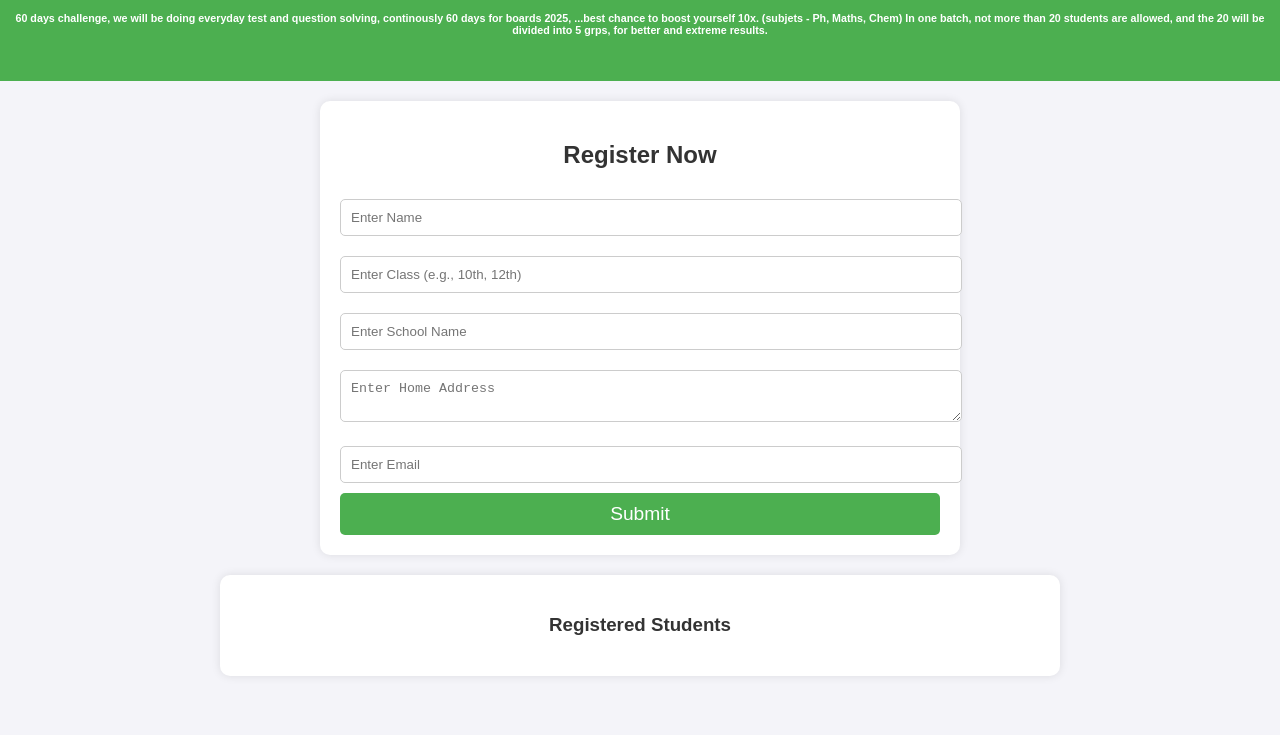
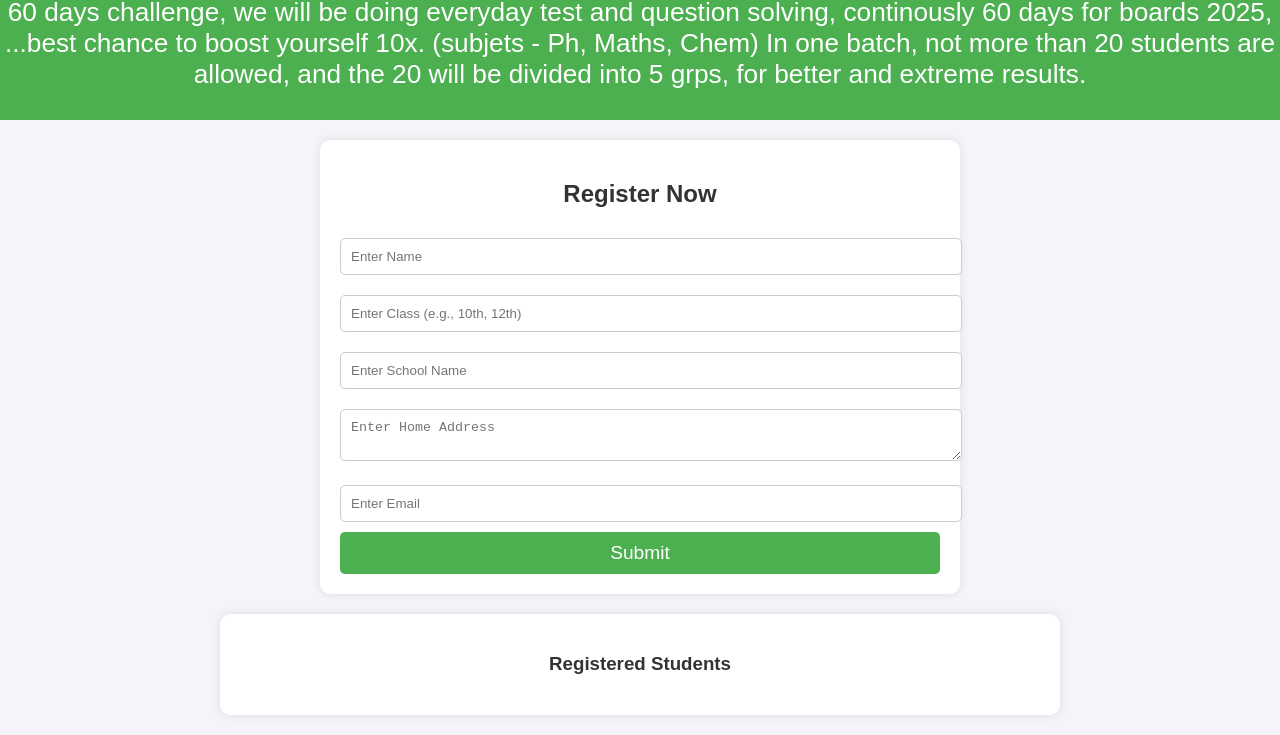
Before and after one commit to Theiplusminus/student-registration, a plain HTML site: page index.html in a window 1280 px wide. Shown: the part 70-805 px from the top of the page. Drawn offline with Linux system fonts and the light colour scheme; no server answers.

Commit message:
Update index.html

```diff
--- a/index.html
+++ b/index.html
@@ -23,8 +23,9 @@
     }
     .header p {
       margin: 10px 0;
-      font-size: 0.8em;
+      font-size: 1.64em;
     }
+
     .form-container {
       max-width: 600px;
       margin: 20px auto;
@@ -169,9 +170,9 @@
 
   <div class="header">
     <h1>Boards Arc For CBSE 10th and 12th Board Preparation</h1>
-    <h6>60 days challenge, we will be doing everyday test and question solving, continously 60 days for boards 2025, ...best chance to boost yourself 10x. (subjets - Ph, Maths, Chem)
+    <p>60 days challenge, we will be doing everyday test and question solving, continously 60 days for boards 2025, ...best chance to boost yourself 10x. (subjets - Ph, Maths, Chem)
 
-In one batch, not more than 20 students are allowed, and the 20 will be divided into 5 grps, for better and extreme results.</h6>
+In one batch, not more than 20 students are allowed, and the 20 will be divided into 5 grps, for better and extreme results.</p>
   </div>
 
   <div class="form-container">
```
